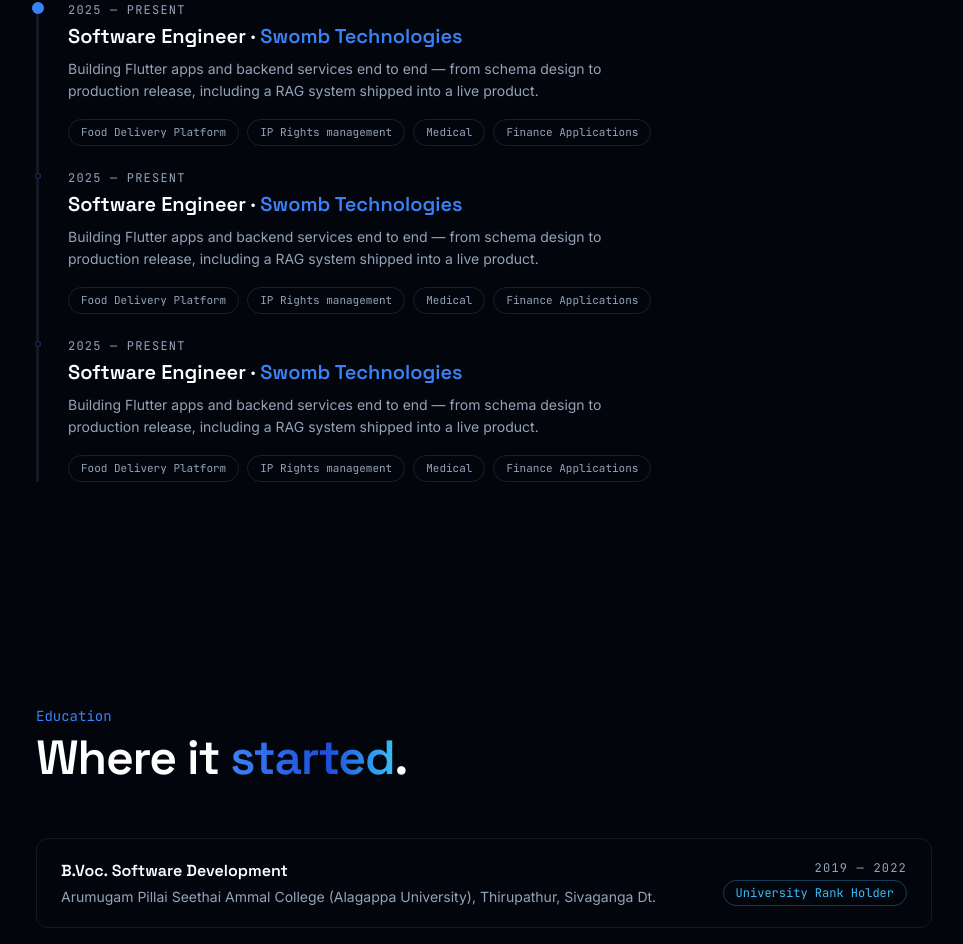
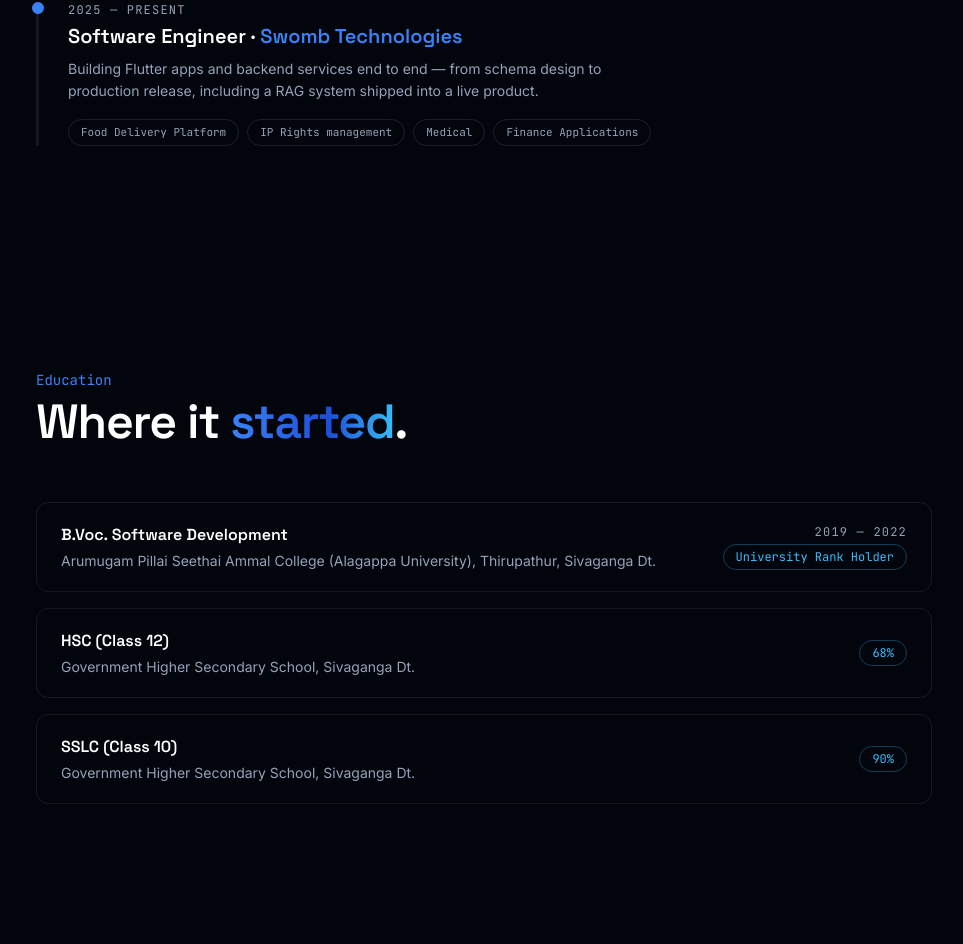
Before and after one commit to karthikeyan0606/karthikeyan_portfolio, a React (Vite) app: page / in a window 1280 px wide. Shown: the part 4802-5746 px from the top of the page, without its empty margins (156-1119 px from the left). Built offline with nearby package versions, Linux system fonts and the light colour scheme.

Commit message:
Configure GitHub Pages deploy

```diff
--- a/src/data/content.ts
+++ b/src/data/content.ts
@@ -157,20 +157,6 @@
     description:
       "Building Flutter apps and backend services end to end — from schema design to production release, including a RAG system shipped into a live product.",
     projects: ["Food Delivery Platform", "IP Rights management", "Medical", "Finance Applications "],
-  }, {
-    role: "Software Engineer",
-    org: "Swomb Technologies",
-    period: "2025 — Present",
-    description:
-      "Building Flutter apps and backend services end to end — from schema design to production release, including a RAG system shipped into a live product.",
-    projects: ["Food Delivery Platform", "IP Rights management", "Medical", "Finance Applications "],
-  }, {
-    role: "Software Engineer",
-    org: "Swomb Technologies",
-    period: "2025 — Present",
-    description:
-      "Building Flutter apps and backend services end to end — from schema design to production release, including a RAG system shipped into a live product.",
-    projects: ["Food Delivery Platform", "IP Rights management", "Medical", "Finance Applications "],
   },
 ];
 
```
